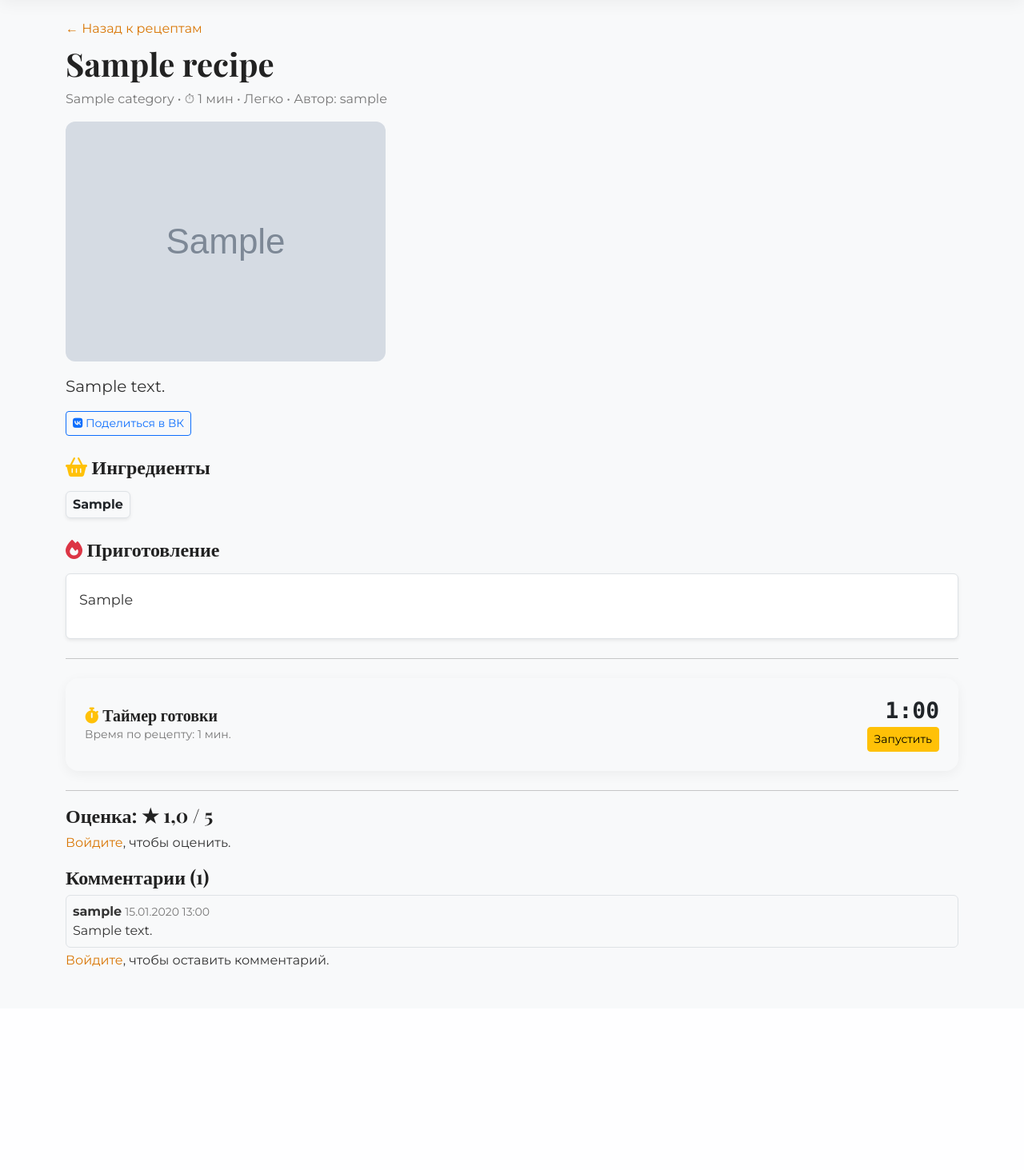
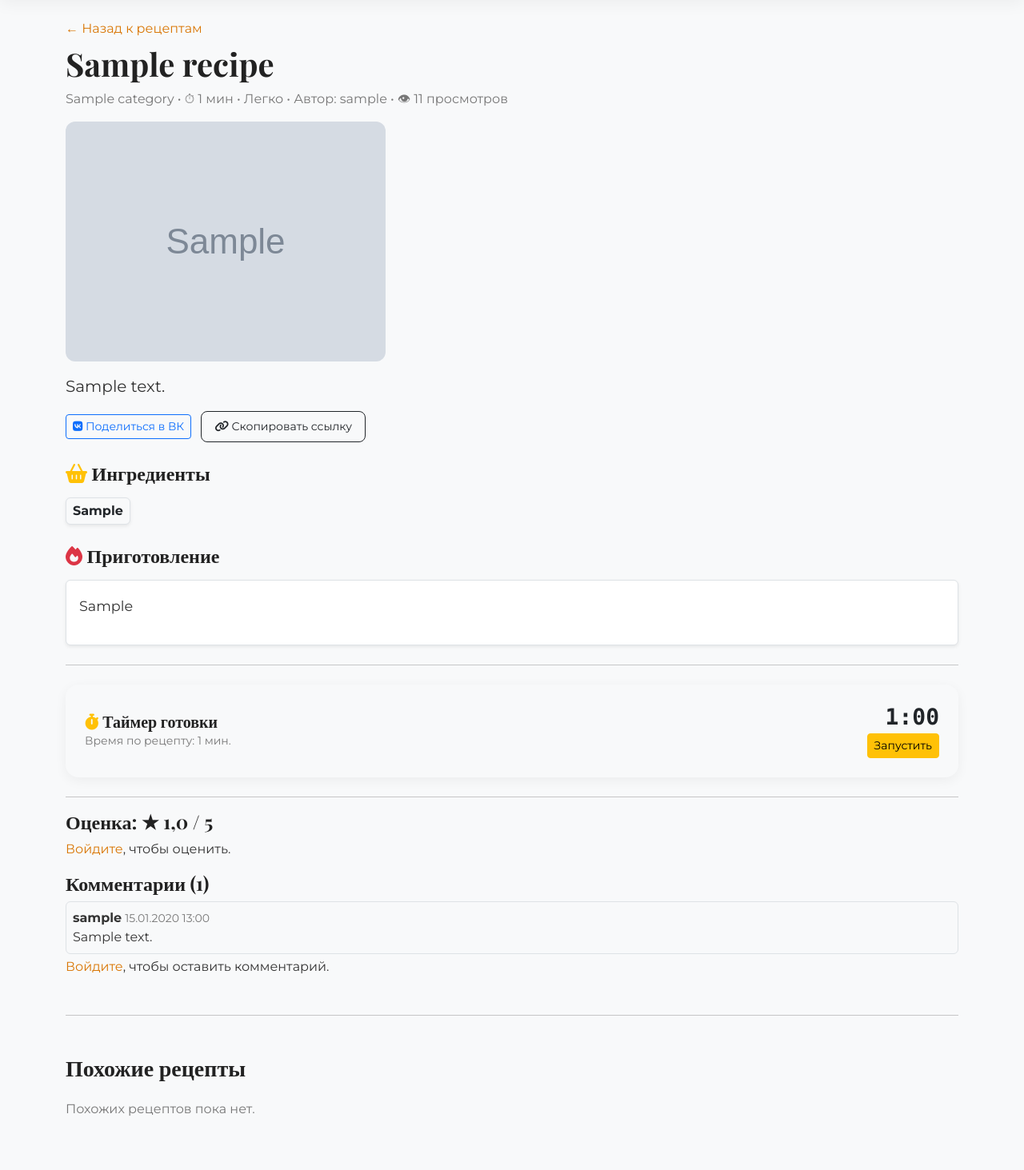
Before and after one commit to void0173/cookbook, a Django app: page /recipe/1/ in a window 1280 px wide. Shown: the part 78-1541 px from the top of the page at 80% size. Before the commit the page ends 1288 px from the top, so only its background shows below. Run offline with Django 5.2, Linux system fonts and the light colour scheme; tables that the repository leaves empty hold one stand-in row (values such as "Sample post"); grey boxes marked "Sample" are stand-in pictures.

Commit message:
Добавил счетчик просмотров и похожие рецепты

```diff
--- a/recipes/models.py
+++ b/recipes/models.py
@@ -35,6 +35,7 @@
     image = models.ImageField('Фото', upload_to='recipes/', blank=True, null=True)
     status = models.CharField('Статус', max_length=10, choices=STATUS, default='published')
     created_at = models.DateTimeField('Создано', auto_now_add=True)
+    views = models.IntegerField('Просмотры', default=0)  # <--- НОВОЕ ПОЛЕ
 
     class Meta:
         verbose_name = 'Рецепт'
--- a/recipes/views.py
+++ b/recipes/views.py
@@ -30,14 +30,26 @@
 
 def recipe_detail(request, pk):
     recipe = get_object_or_404(Recipe, pk=pk)
-    return render(request, 'recipes/detail.html', {'recipe': recipe})
+
+    # Увеличиваем счетчик просмотров
+    recipe.views += 1
+    recipe.save()
+
+    # Ищем похожие рецепты (та же категория, кроме текущего)
+    similar_recipes = Recipe.objects.filter(category=recipe.category, status='published').exclude(pk=recipe.pk)[:3]
+
+    return render(request, 'recipes/detail.html', {
+        'recipe': recipe,
+        'similar_recipes': similar_recipes
+    })
 
 
 def recipe_by_category(request, pk):
     category = get_object_or_404(Category, pk=pk)
     recipes = Recipe.objects.filter(category=category, status='published')
     categories = Category.objects.all()
-    return render(request, 'recipes/list.html', {'recipes': recipes, 'categories': categories, 'current_category': category})
+    return render(request, 'recipes/list.html',
+                  {'recipes': recipes, 'categories': categories, 'current_category': category})
 
 
 @user_passes_test(is_admin, login_url='login')
--- a/templates/recipes/detail.html
+++ b/templates/recipes/detail.html
@@ -6,7 +6,8 @@
 <h1 class="mt-2">{{ recipe.title }}</h1>
 <p class="text-muted">
   {{ recipe.category.title }} • ⏱ {{ recipe.cooking_time }} мин •
-  {{ recipe.get_difficulty_display }} • Автор: {{ recipe.author.username }}
+  {{ recipe.get_difficulty_display }} • Автор: {{ recipe.author.username }} •
+  👁 {{ recipe.views }} просмотров
 </p>
 
 {% if recipe.image %}
@@ -25,9 +26,12 @@
     </a>
   {% endif %}
 
-  <!-- Кнопка Поделиться в ВК -->
   <button onclick="shareVK()" class="btn btn-outline-primary btn-sm me-2">
     <i class="fab fa-vk"></i> Поделиться в ВК
+  </button>
+
+  <button onclick="copyLink()" class="btn btn-outline-dark btn-sm me-2">
+    <i class="fas fa-link"></i> Скопировать ссылку
   </button>
 
   {% if user == recipe.author or user.is_superuser %}
@@ -107,7 +111,28 @@
   <p class="mb-5"><a href="{% url 'login' %}">Войдите</a>, чтобы оставить комментарий.</p>
 {% endif %}
 
-<!-- Скрипты (Таймер и Поделиться в ВК) -->
+<!-- Похожие рецепты -->
+<hr class="my-5">
+<h3 class="mb-4">Похожие рецепты</h3>
+<div class="row mb-5">
+  {% for sim in similar_recipes %}
+    <div class="col-md-4 mb-3">
+      <div class="card h-100 shadow-sm border-0">
+        {% if sim.image %}
+          <img src="{{ sim.image.url }}" class="card-img-top" style="height:150px;object-fit:cover;">
+        {% endif %}
+        <div class="card-body">
+          <h5 class="card-title"><a href="{% url 'recipe_detail' sim.pk %}" class="text-decoration-none text-dark">{{ sim.title }}</a></h5>
+          <p class="text-muted small mb-0">⏱ {{ sim.cooking_time }} мин</p>
+        </div>
+      </div>
+    </div>
+  {% empty %}
+    <p class="text-muted">Похожих рецептов пока нет.</p>
+  {% endfor %}
+</div>
+
+<!-- Скрипты (Таймер и Поделиться) -->
 <script>
   // 1. Логика для кнопки "Поделиться в ВК"
   function shareVK() {
@@ -116,7 +141,30 @@
     window.open('https://vk.com/share.php?url=' + url + '&title=' + title, '_blank', 'width=600,height=400');
   }
 
-  // 2. Логика для Таймера
+  // 2. Логика для кнопки "Скопировать ссылку"
+  function copyLink() {
+    if (navigator.clipboard && window.isSecureContext) {
+      navigator.clipboard.writeText(window.location.href).then(() => {
+        alert('Ссылка на рецепт скопирована!');
+      }).catch(err => {
+        alert('Не удалось скопировать. Скопируйте вручную: ' + window.location.href);
+      });
+    } else {
+      const textArea = document.createElement("textarea");
+      textArea.value = window.location.href;
+      document.body.appendChild(textArea);
+      textArea.select();
+      try {
+        document.execCommand('copy');
+        alert('Ссылка на рецепт скопирована!');
+      } catch (err) {
+        alert('Не удалось скопировать. Скопируйте вручную: ' + window.location.href);
+      }
+      document.body.removeChild(textArea);
+    }
+  }
+
+  // 3. Логика для Таймера
   let timerInterval;
   let timeLeft = {{ recipe.cooking_time }} * 60;
   const display = document.getElementById('timer-display');
```
Also changed, not shown: recipes/migrations/0003_favorite_views.py (added), recipes/migrations/0004_remove_favorite_views_recipe_views.py (added).
